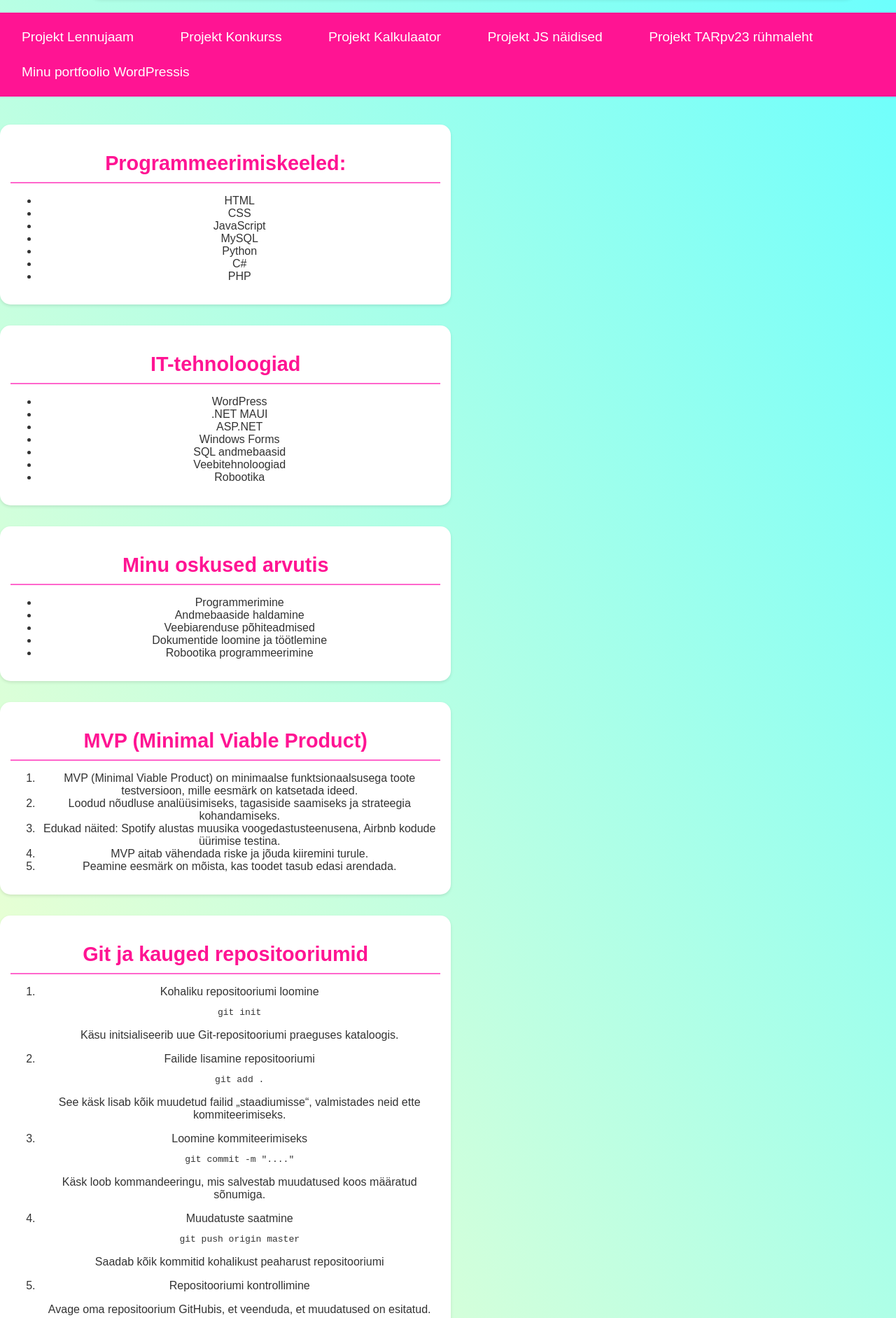
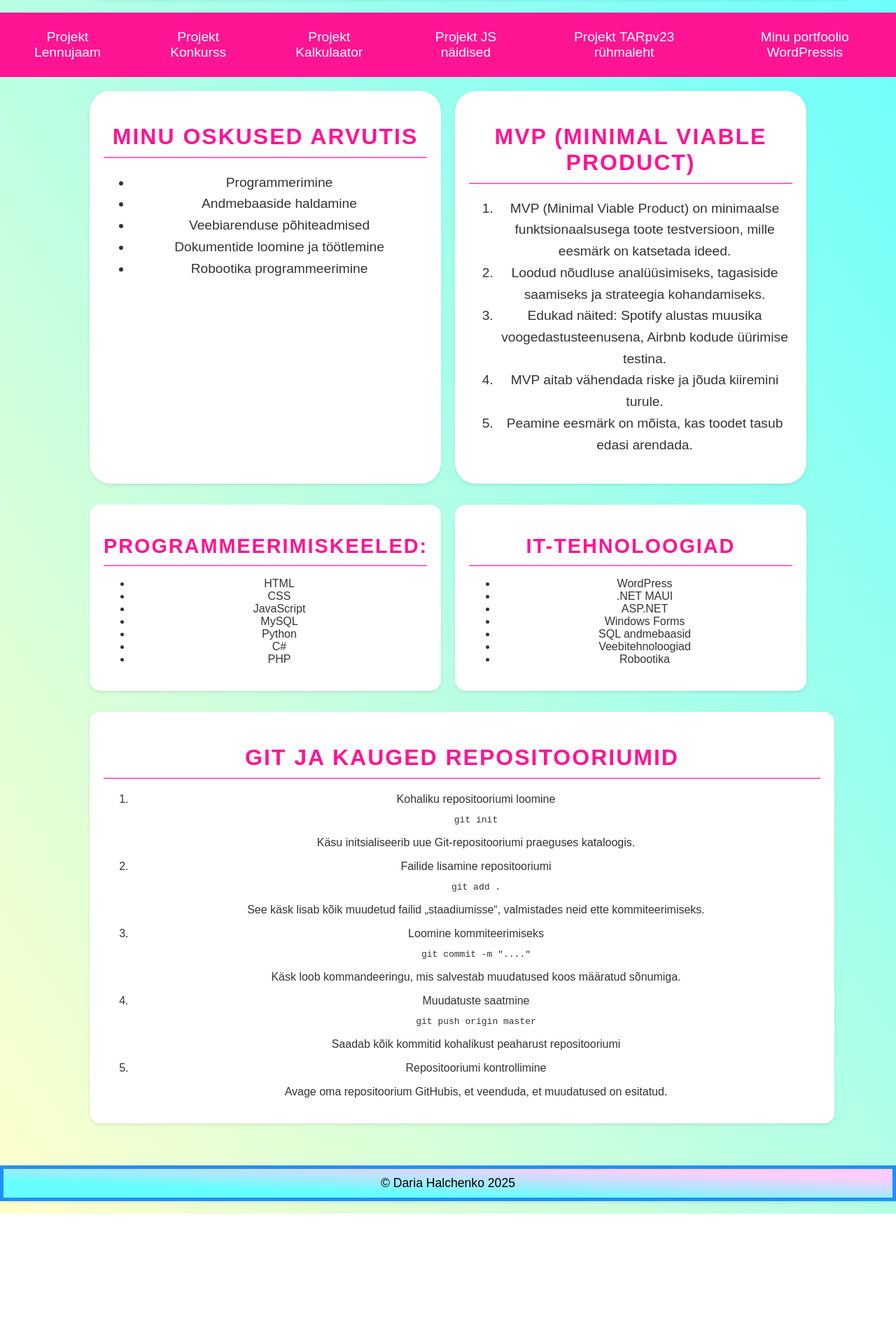
Before and after one commit to DariaHalchenko/DariaVeebileht, a plain HTML site: page index.html in a window 1280 px wide. Shown: the part 168-2051 px from the top of the page at 70% size. After the commit the page ends 1902 px from the top, so only its background shows below. Drawn offline with Linux system fonts and the light colour scheme.

Commit message:
Lehekülje stiili uuendamine on huvitavam ja põnevam

```diff
--- a/index.html
+++ b/index.html
@@ -14,15 +14,42 @@
     <img src="pilt.jpg" alt="pilt" class="img">
 </header>
 <nav>
+    <ul>
         <li><a href="https://dariahalchenko23.thkit.ee/php1tund/Lennujaam/login.php">Projekt Lennujaam</a></li>
         <li><a href="https://dariahalchenko23.thkit.ee/php1tund/content/Andmebaas/konkurss/login.php">Projekt Konkurss</a></li>
         <li><a href="https://dariahalchenko23.thkit.ee/Kalkulaator/kalkulaator.html">Projekt Kalkulaator</a></li>
         <li><a href="https://dariahalchenko23.thkit.ee/JS_naidis/TAR_JS_naidis.html">Projekt JS näidised</a></li>
         <li><a href="https://dariahalchenko23.thkit.ee/php1tund/TARpv23XML/TARpv23opilased.php">Projekt TARpv23 rühmaleht</a></li>
         <li><a href="https://dariahalchenko23.thkit.ee/wp/">Minu portfoolio WordPressis</a></li>
+    </ul>
 </nav>
+
 <main>
-</main>
+    <div class="section-group">
+        <section class="arvutis">
+            <h2>Minu oskused arvutis</h2>
+            <ul>
+                <li>Programmerimine</li>
+                <li>Andmebaaside haldamine</li>
+                <li>Veebiarenduse põhiteadmised</li>
+                <li>Dokumentide loomine ja töötlemine</li>
+                <li>Robootika programmeerimine</li>
+            </ul>
+        </section>
+
+        <section class="mvp">
+            <h2>MVP (Minimal Viable Product)</h2>
+            <ol>
+                <li>MVP (Minimal Viable Product) on minimaalse funktsionaalsusega toote testversioon, mille eesmärk on katsetada ideed.</li>
+                <li>Loodud nõudluse analüüsimiseks, tagasiside saamiseks ja strateegia kohandamiseks.</li>
+                <li>Edukad näited: Spotify alustas muusika voogedastusteenusena, Airbnb kodude üürimise testina.</li>
+                <li>MVP aitab vähendada riske ja jõuda kiiremini turule.</li>
+                <li>Peamine eesmärk on mõista, kas toodet tasub edasi arendada.</li>
+            </ol>
+        </section>
+    </div>
+
+    <div class="section-group">
         <section class="keeled">
             <h2>Programmeerimiskeeled:</h2>
             <ul>
@@ -35,7 +62,8 @@
                 <li>PHP</li>
             </ul>
         </section>
-    <section class="tehnoloog">
+
+        <section class="tehnoloogiad">
             <h2>IT-tehnoloogiad</h2>
             <ul>
                 <li>WordPress</li>
@@ -47,30 +75,9 @@
                 <li>Robootika</li>
             </ul>
         </section>
-    <section class="arvutis">
-        <h2>Minu oskused arvutis</h2>
-        <ul>
-            <li>Programmerimine</li>
-            <li>Andmebaaside haldamine</li>
-            <li>Veebiarenduse põhiteadmised</li>
-            <li>Dokumentide loomine ja töötlemine</li>
-            <li>Robootika programmeerimine</li>
-        </ul>
-    </section>
-    <section class="mvp">
-        <h2>MVP (Minimal Viable Product)</h2>
-        <ol>
-            <li>MVP (Minimal Viable Product) on minimaalse funktsionaalsusega toote testversioon,
-                mille eesmärk on katsetada ideed.</li>
-            <li>Loodud nõudluse analüüsimiseks, tagasiside saamiseks ja
-                strateegia kohandamiseks.</li>
-            <li>Edukad näited: Spotify alustas muusika voogedastusteenusena,
-                Airbnb kodude üürimise testina.</li>
-            <li>MVP aitab vähendada riske ja jõuda kiiremini turule.</li>
-            <li>Peamine eesmärk on mõista, kas toodet tasub edasi arendada.</li>
-        </ol>
-    </section>
-    <section>
+    </div>
+
+    <section class="section-center">
         <h2>Git ja kauged repositooriumid</h2>
         <ol>
             <li>Kohaliku repositooriumi loomine</li>
@@ -78,12 +85,10 @@
             <p>Käsu initsialiseerib uue Git-repositooriumi praeguses kataloogis.</p>
             <li>Failide lisamine repositooriumi</li>
             <pre><code>git add .</code></pre>
-            <p>See käsk lisab kõik muudetud failid „staadiumisse“,
-                valmistades neid ette kommiteerimiseks.</p>
+            <p>See käsk lisab kõik muudetud failid „staadiumisse“, valmistades neid ette kommiteerimiseks.</p>
             <li>Loomine kommiteerimiseks</li>
             <pre><code>git commit -m "...."</code></pre>
-            <p>Käsk loob kommandeeringu, mis salvestab muudatused
-                koos määratud sõnumiga.</p>
+            <p>Käsk loob kommandeeringu, mis salvestab muudatused koos määratud sõnumiga.</p>
             <li>Muudatuste saatmine</li>
             <pre><code>git push origin master</code></pre>
             <p>Saadab kõik kommitid kohalikust peaharust repositooriumi</p>
@@ -91,6 +96,8 @@
             <p>Avage oma repositoorium GitHubis, et veenduda, et muudatused on esitatud.</p>
         </ol>
     </section>
+</main>
+
 <footer>
     <p>&copy; Daria Halchenko 2025</p>
 </footer>
--- a/style.css
+++ b/style.css
@@ -4,7 +4,9 @@ body {
     color: #333;
     margin: 0;
     padding: 0;
+    box-sizing: border-box;
 }
+
 header {
     background: linear-gradient(to top right, #66ffff 29%, #ffccff 83%);
     text-align: center;
@@ -23,6 +25,8 @@ header {
 header h1 {
     margin: 0;
     font-size: 2.5rem;
+    font-weight: 700;
+    text-transform: uppercase;
 }
 header p {
     margin: 5px 0;
@@ -40,7 +44,6 @@ nav {
     background-color: #ff1493;
     padding: 10px 0;
 }
-
 nav ul {
     list-style: none;
     margin: 0;
@@ -49,12 +52,10 @@ nav ul {
     justify-content: center;
     align-items: center;
 }
-
 nav li {
     margin: 0 15px;
     display: inline-block;
 }
-
 nav li a {
     display: block;
     color: white;
@@ -62,13 +63,13 @@ nav li a {
     padding: 14px 16px;
     text-decoration: none;
     font-size: 1.2rem;
-    transition: background 0.3s;
+    transition: background 0.3s, color 0.3s;
+    border-radius: 5px;
 }
-
 nav li a:hover {
     background-color: #ff66cc;
+    color: #fff;
 }
-
 main {
     width: 80%;
     margin: 0 auto;
@@ -80,14 +81,69 @@ main {
     gap: 20px;
     margin-bottom: 30px;
 }
-section {
-    width: 48%;
-    margin-bottom: 30px;
-    padding: 15px;
+.section-group > .arvutis,
+.section-group > .mvp {
+    width: 50%;
+    padding: 20px;
+    border-radius: 30px;
+    background: #fff;
+    box-shadow: 0 2px 4px rgba(0, 0, 0, 0.1);
+    text-align: center;
+    transition: transform 0.3s ease, background 0.3s;
+    overflow: hidden;
+}
+.section-group > .arvutis:hover,
+.section-group > .mvp:hover {
+    transform: scale(1.05);
+    background: linear-gradient(to bottom right, #99ffcc 0%, #ff99ff 100%);
+    box-shadow: 0 8px 15px rgba(0, 0, 0, 0.2);
+}
+.section-group > .arvutis h2,
+.section-group > .mvp h2 {
+    font-size: 2rem;
+    color: #ff1493;
+    margin-bottom: 20px;
+    text-transform: uppercase;
+    letter-spacing: 2px;
+    transition: color 0.3s ease;
+}
+.section-group > .arvutis p,
+.section-group > .mvp p,
+.section-group > .arvutis ul,
+.section-group > .mvp ol {
+    font-size: 1.2rem;
+    line-height: 1.6;
+    color: #333;
+}
+.section-group > .arvutis:hover h2,
+.section-group > .mvp:hover h2 {
+    color: #ff1493;
+}
+.section-center {
+    width: 100%;
+    margin: 0 auto;
+    padding: 20px;
     border-radius: 15px;
     background: #fff;
     box-shadow: 0 2px 4px rgba(0, 0, 0, 0.1);
     text-align: center;
+    transition: transform 0.3s ease, background 0.3s ease;
+    overflow: hidden;
+}
+.section-center:hover {
+    transform: scale(1.05);
+    background: linear-gradient(to bottom right, #99ffcc 0%, #ff99ff 100%);
+}
+.section-center h2 {
+    font-size: 2rem;
+    color: #ff1493;
+    text-transform: uppercase;
+    letter-spacing: 2px;
+    margin-bottom: 20px;
+    transition: color 0.3s ease;
+}
+.section-center:hover h2 {
+    color: #ff1493;
 }
 section h2 {
     font-size: 1.8rem;
@@ -95,6 +151,28 @@ section h2 {
     border-bottom: 2px solid #ff66cc;
     padding-bottom: 10px;
     margin-bottom: 15px;
+    text-transform: uppercase;
+    letter-spacing: 2px;
+    transition: color 0.3s ease;
+}
+.section-group > .keeled,
+.section-group > .tehnoloogiad {
+    width: 48%;
+    padding: 20px;
+    border-radius: 15px;
+    background: #fff;
+    box-shadow: 0 2px 4px rgba(0, 0, 0, 0.1);
+    text-align: center;
+    transition: transform 0.3s ease;
+    overflow: hidden;
+}
+.section-group > .keeled:hover,
+.section-group > .tehnoloogiad:hover {
+    transform: scale(1.05);
+    background: linear-gradient(to bottom right, #99ffcc 0%, #ff99ff 100%);
+}
+section:hover {
+    transform: scale(1.05);
 }
 footer p {
     text-align: center;
@@ -104,37 +182,60 @@ footer p {
     margin-top: 40px;
     font-size: 1.1rem;
     border: solid 4pt DodgerBlue;
+    box-shadow: 0 2px 5px rgba(0, 0, 0, 0.1);
 }
 footer a {
     color: white;
     font-weight: bold;
 }
 footer a:hover {
-    color: #ff1493;
+    color: black;
+    text-decoration: underline;
 }
 @media (max-width: 768px) {
     main {
-        width: 95%;
+        width: 80%;
+    }
+    header {
+        flex-direction: column;
+        text-align: center;
+        width: 80%;
+        margin-left: 5%;
     }
     header h1 {
         font-size: 2rem;
     }
-    header p {
+    header .img {
+        max-width: 100px;
+        margin-top: 15px;
+    }
+    nav ul {
+        flex-direction: column;
+        align-items: center;
+        padding: 0;
+    }
+    nav li {
+        width: 100%;
+        text-align: center;
+        margin: 5px 0;
+    }
+    nav li a {
+        width: 100%;
+        padding: 10px;
         font-size: 1rem;
-    }
-    section h2 {
-        font-size: 1.5rem;
-    }
-    ul li {
-        font-size: 1rem;
-    }
-    footer p {
-        font-size: 1rem;
-    }
-    section {
-        width: 100%;
     }
     .section-group {
         flex-direction: column;
+        align-items: center;
+        gap: 10px;
+    }
+    .section-group > .arvutis,
+    .section-group > .mvp,
+    .section-group > .keeled,
+    .section-group > .tehnoloogiad {
+        width: 90%;
+    }
+    .section-center {
+        width: 90%;
     }
 }
```
Lines whose indentation alone changed are shown as unchanged.
